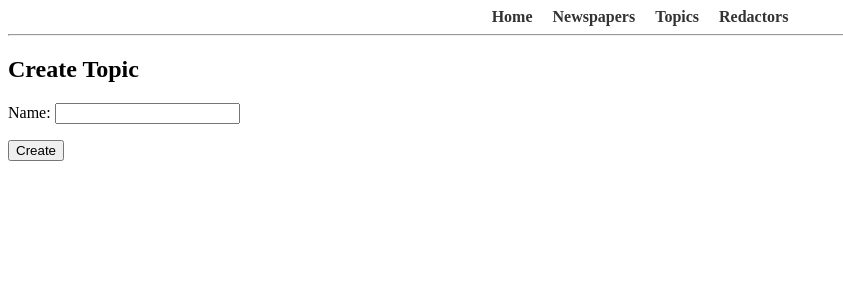
After one commit to TimoteoRJanzen/newspaper-agency-system, a Django app: page /topics/create/ in a window 1280 px wide. The commit adds this page. Shown: the top 300 px of the page, without its empty margins (0-843 px from the left). Run offline with Django 5.2, Linux system fonts and the light colour scheme.

Commit message:
feat: add topic create page

```diff
--- a/newspaper/urls.py
+++ b/newspaper/urls.py
@@ -3,6 +3,7 @@ from newspaper.views import (
     index,
     TopicListView,
     TopicDetailView,
+    TopicCreateView,
     NewspaperListView,
     NewspaperDetailView,
     RedactorListView,
@@ -20,6 +21,11 @@ urlpatterns = [
         TopicDetailView.as_view(),
         name="topic-detail",
     ),
+    path(
+        "topics/create/",
+        TopicCreateView.as_view(),
+        name="topic-create",
+    ),
 
     path("newspapers/", NewspaperListView.as_view(), name="newspaper-list"),
     path(
--- a/newspaper/views.py
+++ b/newspaper/views.py
@@ -1,5 +1,6 @@
 from django.contrib.auth import get_user_model
 from django.shortcuts import render
+from django.urls import reverse_lazy
 from django.views import generic
 
 from newspaper.models import Newspaper, Topic
@@ -29,16 +30,26 @@ class TopicDetailView(generic.DetailView):
     model = Topic
     queryset = Topic.objects.prefetch_related("newspapers")
 
+
+class TopicCreateView(generic.CreateView):
+    model = Topic
+    fields = ["name"]
+    success_url = reverse_lazy("newspaper:topic-list")
+
+
 class NewspaperListView(generic.ListView):
     model = Newspaper
     queryset = Newspaper.objects.select_related("topic")
+
 
 class NewspaperDetailView(generic.DetailView):
     model = Newspaper
     queryset = Newspaper.objects.select_related("topic").prefetch_related("publishers")
 
+
 class RedactorListView(generic.ListView):
     model = get_user_model()
+
 
 class RedactorDetailView(generic.DetailView):
     model = get_user_model()
--- /dev/null
+++ b/templates/newspaper/topic_form.html
@@ -0,0 +1,12 @@
+{% extends "base.html" %}
+
+{% block content %}
+  <h2>Create Topic</h2>
+
+  <form method="post">
+    {% csrf_token %}
+    {{ form.as_p }}
+
+    <button type="submit">Create</button>
+  </form>
+{% endblock %}
--- a/templates/newspaper/topic_list.html
+++ b/templates/newspaper/topic_list.html
@@ -2,6 +2,10 @@
 
 {% block content %}
   <h2>Topics</h2>
+
+  <a href="{% url 'newspaper:topic-create' %}">
+    + Create topic
+  </a>
 
   <ul>
     {% for topic in topic_list %}
```
